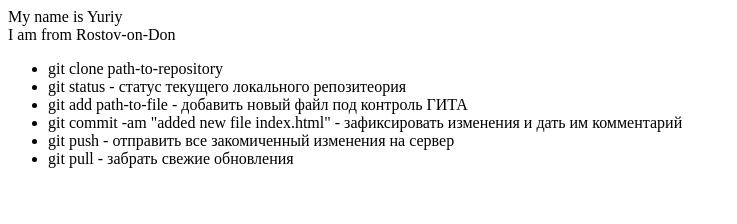
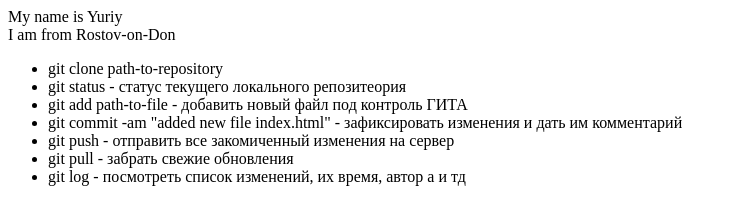
Before and after one commit to Yuriy0014/git-lesson, a plain HTML site: page index.html in a window 1280 px wide. Shown: the whole page, without its empty margins (0-737 px from the left). Drawn offline with Linux system fonts and the light colour scheme.

Commit message:
added log command

```diff
--- a/index.html
+++ b/index.html
@@ -14,5 +14,6 @@
         <li>git commit -am "added new file index.html" - зафиксировать изменения и дать им комментарий</li>
         <li>git push - отправить все закомиченный изменения на сервер</li>
         <li>git pull - забрать свежие обновления</li>
+        <li>git log - посмотреть список изменений, их время, автор а и тд</li>
     </ul>
 </div>
```
